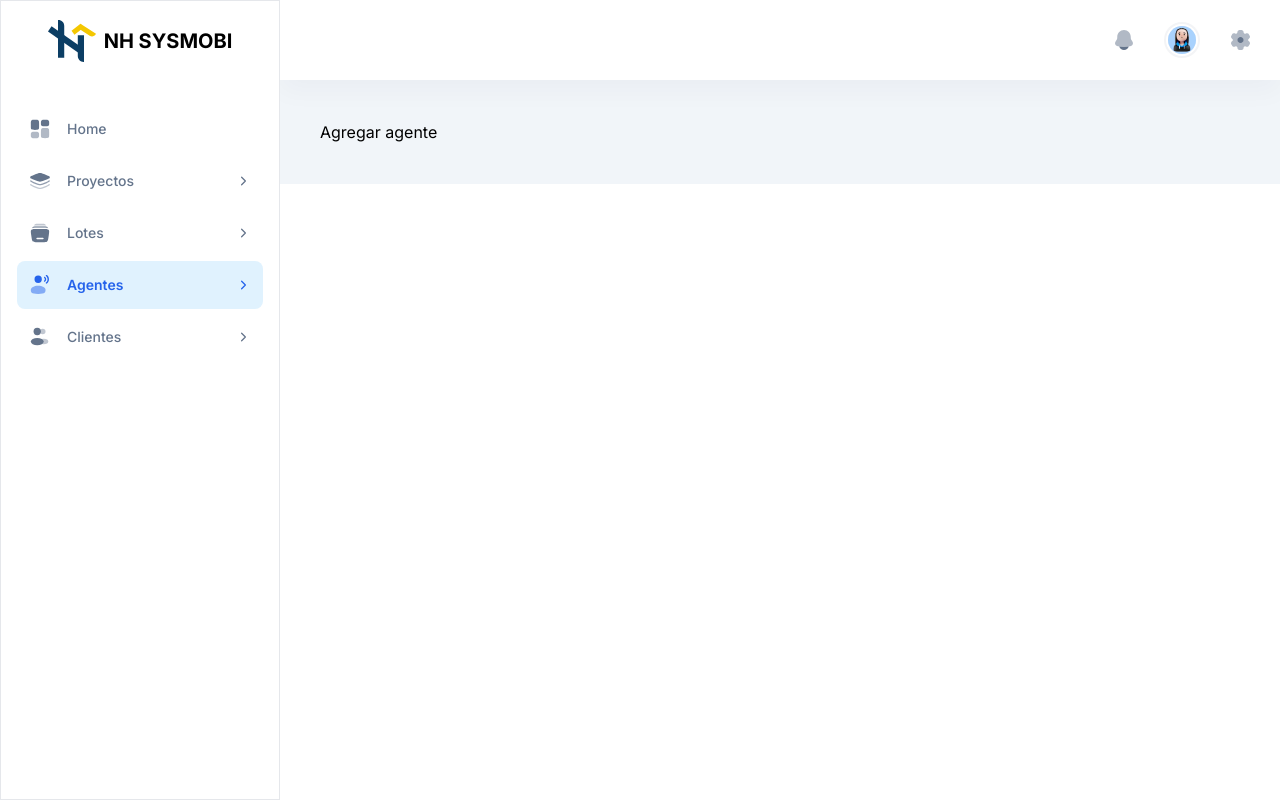
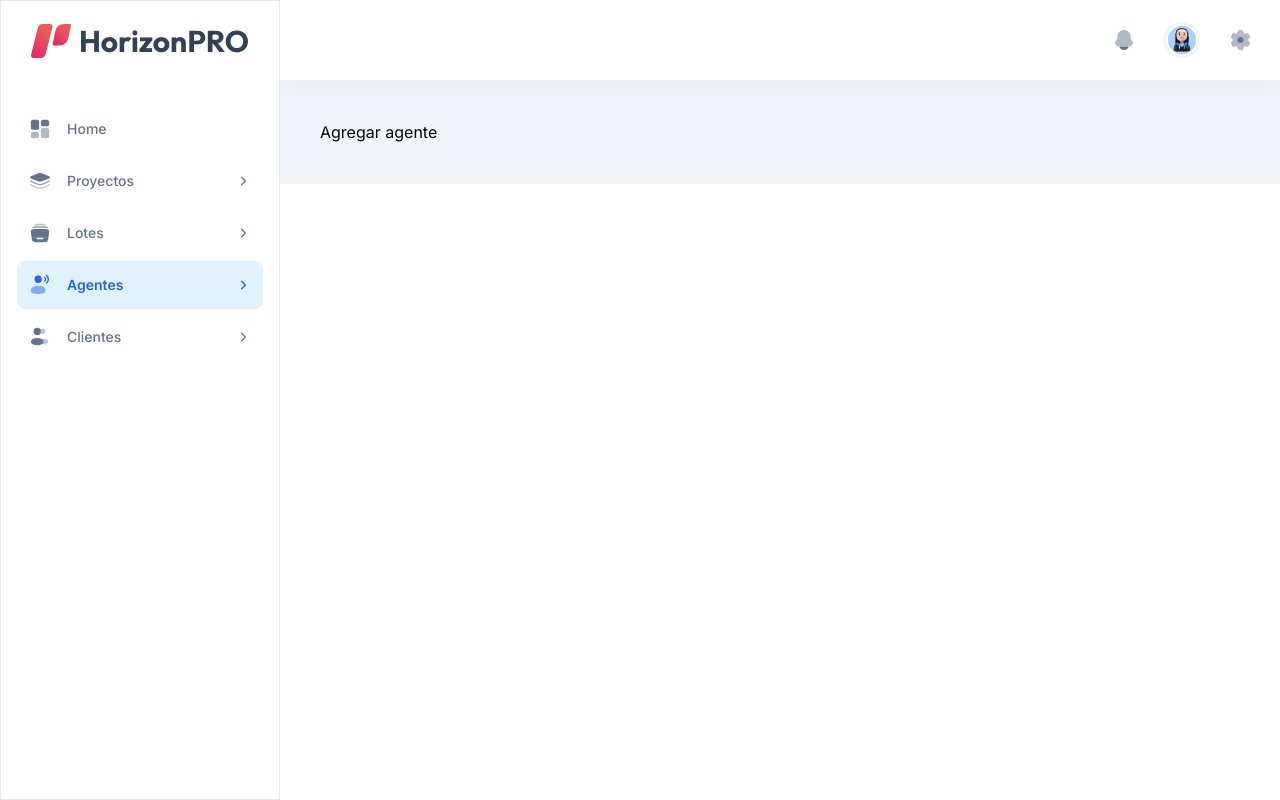
Before and after one commit to elwinroman/nh-dashboard, a Next.js app: page /dashboard/agentes/add in a window 1280 px wide. Built offline with nearby package versions, Linux system fonts and the light colour scheme.

Commit message:
change: brand logo and name

```diff
--- a/app/ui/dashboard/sidebar.jsx
+++ b/app/ui/dashboard/sidebar.jsx
@@ -1,9 +1,10 @@
 'use client'
 
+import { outfit } from '../fonts'
 import { usePathname } from 'next/navigation'
+import { useSidebarStore } from '../../store/sidebar'
 import SidebarLinks from './sidebar-links'
 import styles from './sidebar.module.css'
-import { useSidebarStore } from '../../store/sidebar'
 
 export default function Sidebar () {
   const pathname = usePathname()
@@ -14,8 +15,8 @@ export default function Sidebar () {
       <aside className={`${styles.scroll} w-sidebar-sm h-screen bg-white/85 backdrop-blur-sm shadow-[0_0_30px_#0003] md:w-sidebar-md md:shadow-none md:border md:border-gray-200`}>
         <div className='flex flex-col'>
           <div className='h-20 flex justify-center items-center gap-2 bg-white sticky top-0 opacity-0 md:opacity-100'>
-            <div className=''><img src="/logos/logo.svg" alt="logo nh" className='w-12'/></div>
-            <h2 className='text-xl font-bold'>NH SYSMOBI</h2>
+            <div className=''><img src="/logos/logo-hp.svg" alt="logo nh" className='w-10'/></div>
+            <h2 className={`${outfit.className} text-3xl font-bold text-slate-700`}>HorizonPRO</h2>
           </div>
 
           <SidebarLinks pathname={pathname} />
```
Also changed, not shown: public/logos/logo-hp.svg (added).
